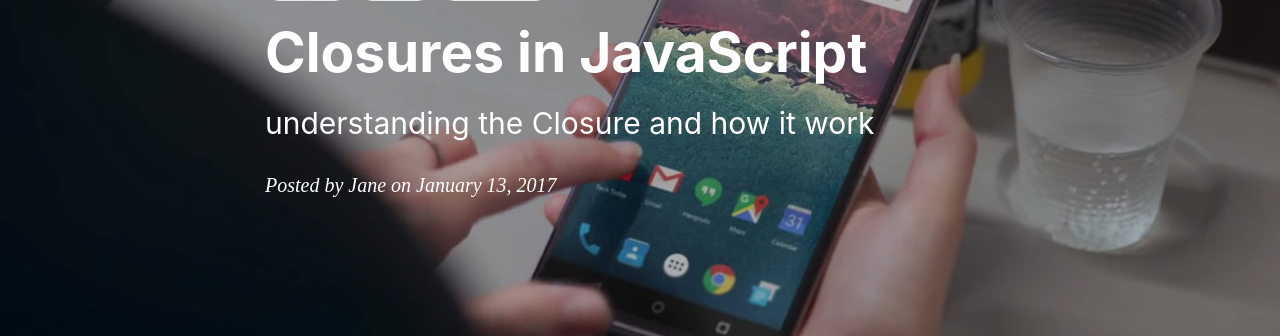
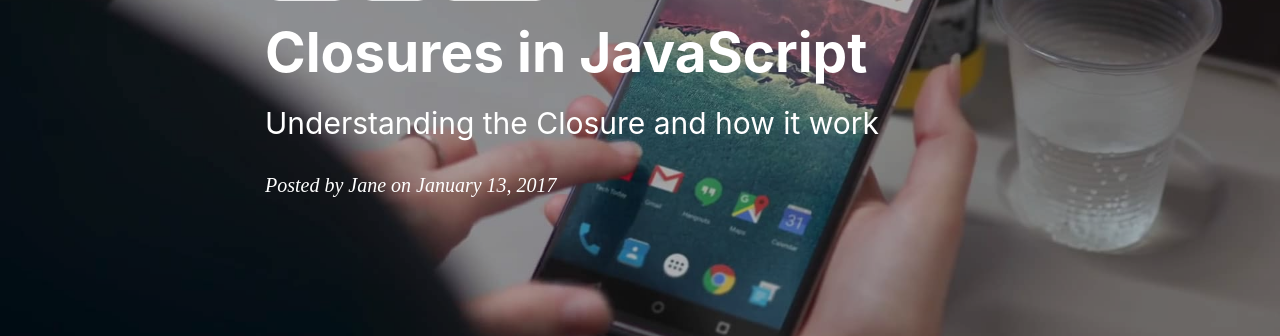
Before and after one commit to Jane27/jane27.github.io, a Jekyll site: the page built from _posts/2017-01-13-Closures-in-JavaScript.markdown, in a window 1280 px wide and 900 px high. Shown: the part 177-513 px from the top of the window. Built offline with Jekyll 4.4.1, drawn with Linux system fonts in a browser that asks for light colours; nearby versions of some CDN libraries; comment, search, counter and statistics services are not loaded.

```diff
--- a/_posts/2017-01-13-Closures-in-JavaScript.markdown
+++ b/_posts/2017-01-13-Closures-in-JavaScript.markdown
@@ -1,7 +1,7 @@
 ---
 layout:     post
 title:      "Closures in JavaScript"
-subtitle:   "understanding the Closure and how it work"
+subtitle:   "Understanding the Closure and how it work"
 date:       2017-01-13 8:32:51
 author:     "Jane"
 header-img: "img/post-bg-nextgen-web-pwa.jpg"
```
